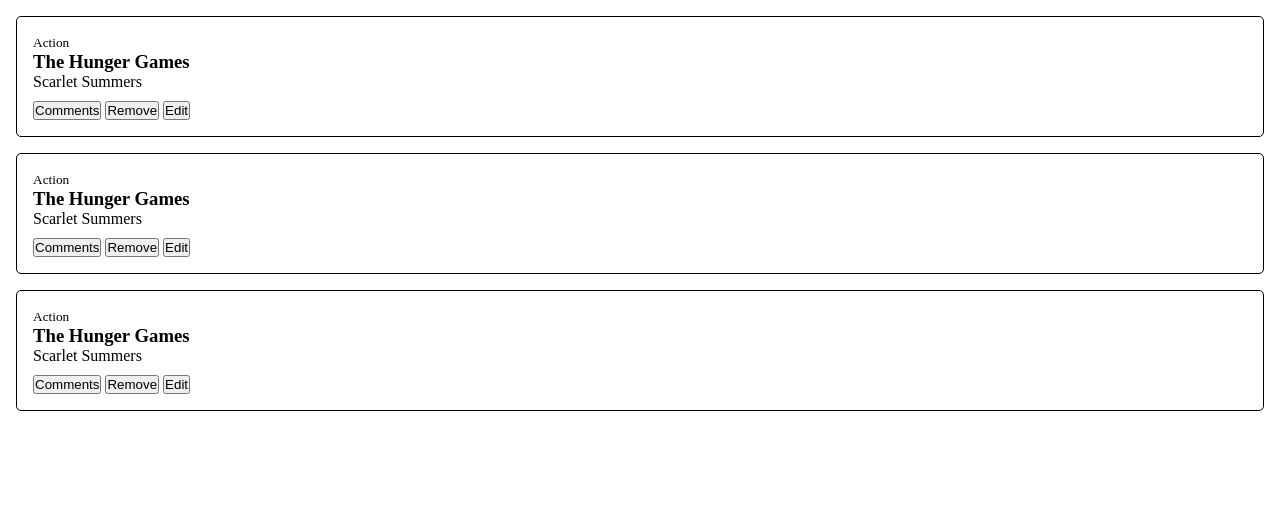
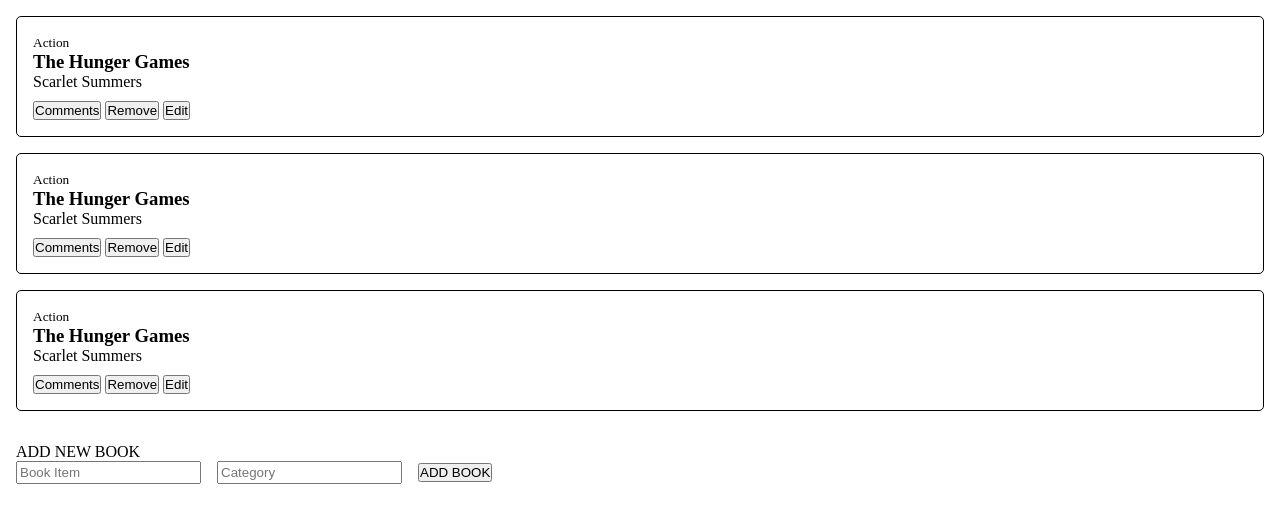
Before and after one commit to forLoop94/book-store, a React (Create React App) app: page / in a window 1280 px wide. Shown: the top 520 px of the page. Built offline with nearby package versions, Linux system fonts and the light colour scheme.

Commit message:
Create a component that contains a form to add to new books to the page

```diff
--- /dev/null
+++ b/src/components/BookInput.js
@@ -0,0 +1,14 @@
+/* eslint-disable jsx-a11y/label-has-associated-control */
+import React from 'react';
+import style from '../styles/BookList.module.css';
+
+const BookInput = () => (
+  <form action="#" className={style}>
+    <label htmlFor="book">ADD NEW BOOK</label>
+    <input type="text" id="book" placeholder="Book Item" />
+    <input type="text" id="category" placeholder="Category" />
+    <button type="submit">ADD BOOK</button>
+  </form>
+);
+
+export default BookInput;
--- a/src/components/BookList.js
+++ b/src/components/BookList.js
@@ -1,5 +1,6 @@
 /* eslint-disable no-unused-vars */
 import React, { useState } from 'react';
+import BookInput from './BookInput';
 import BookItem from './BookItem';
 
 const BookList = () => {
@@ -33,6 +34,7 @@
           <BookItem key={book.id} book={book} />
         ))}
       </ul>
+      <BookInput />
     </>
   );
 };
--- a/src/styles/BookList.module.css
+++ b/src/styles/BookList.module.css
@@ -19,3 +19,16 @@
 button {
   margin-right: 0.25rem;
 }
+
+form {
+  margin: 2rem 1rem;
+}
+
+label {
+  display: block;
+}
+
+input {
+  margin-right: 1rem;
+  padding: 2px;
+}
```
